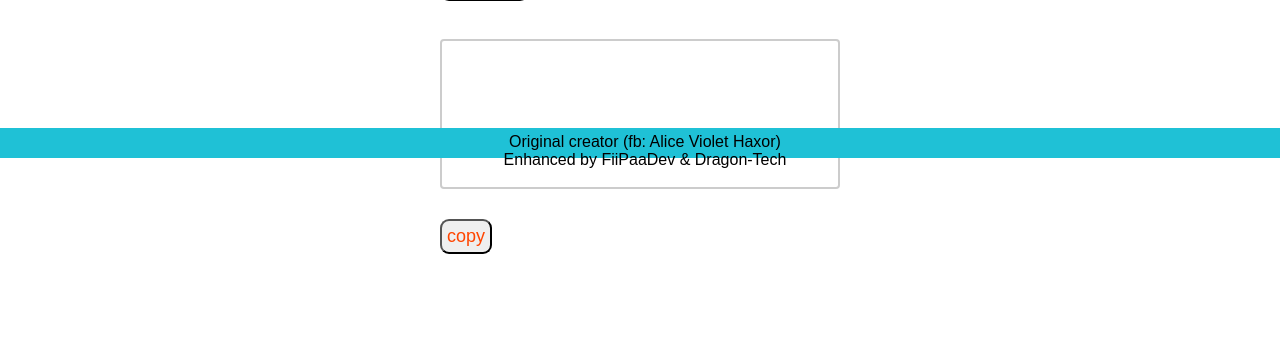
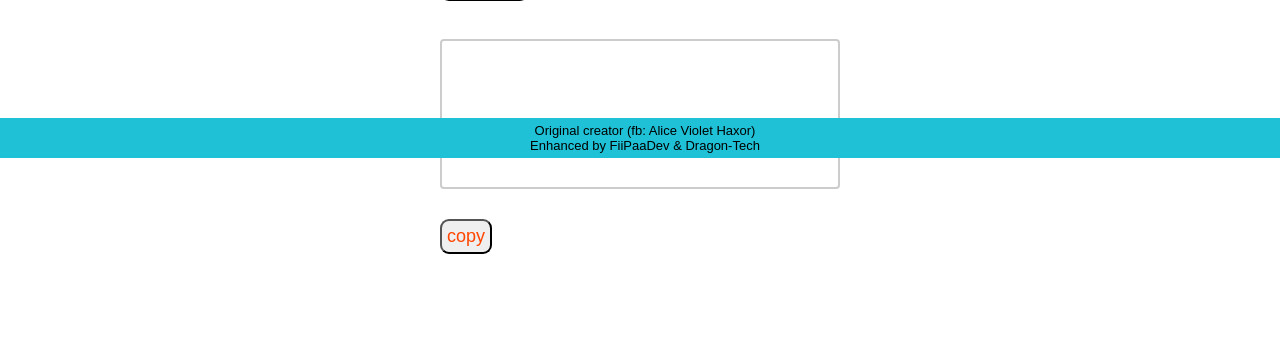
Before and after one commit to FiiPaaDev/HinaHinaGenerator, a PHP site: page / in a window 1280 px wide. Shown: the part 642-992 px from the top of the page. Run offline with PHP 8.4, Linux system fonts and the light colour scheme.

Commit message:
CSS
hadeeh udah brapa kali ini

```diff
--- a/assets/style.css
+++ b/assets/style.css
@@ -107,8 +107,9 @@ footer{
     text-align: center;
     position: fixed;
     width: 100%;
-    height: 20px;
+    height: 30px;
     bottom: 0;
     background-color: rgb(31, 193, 214);
+    font-size: small;
 
 }
```
